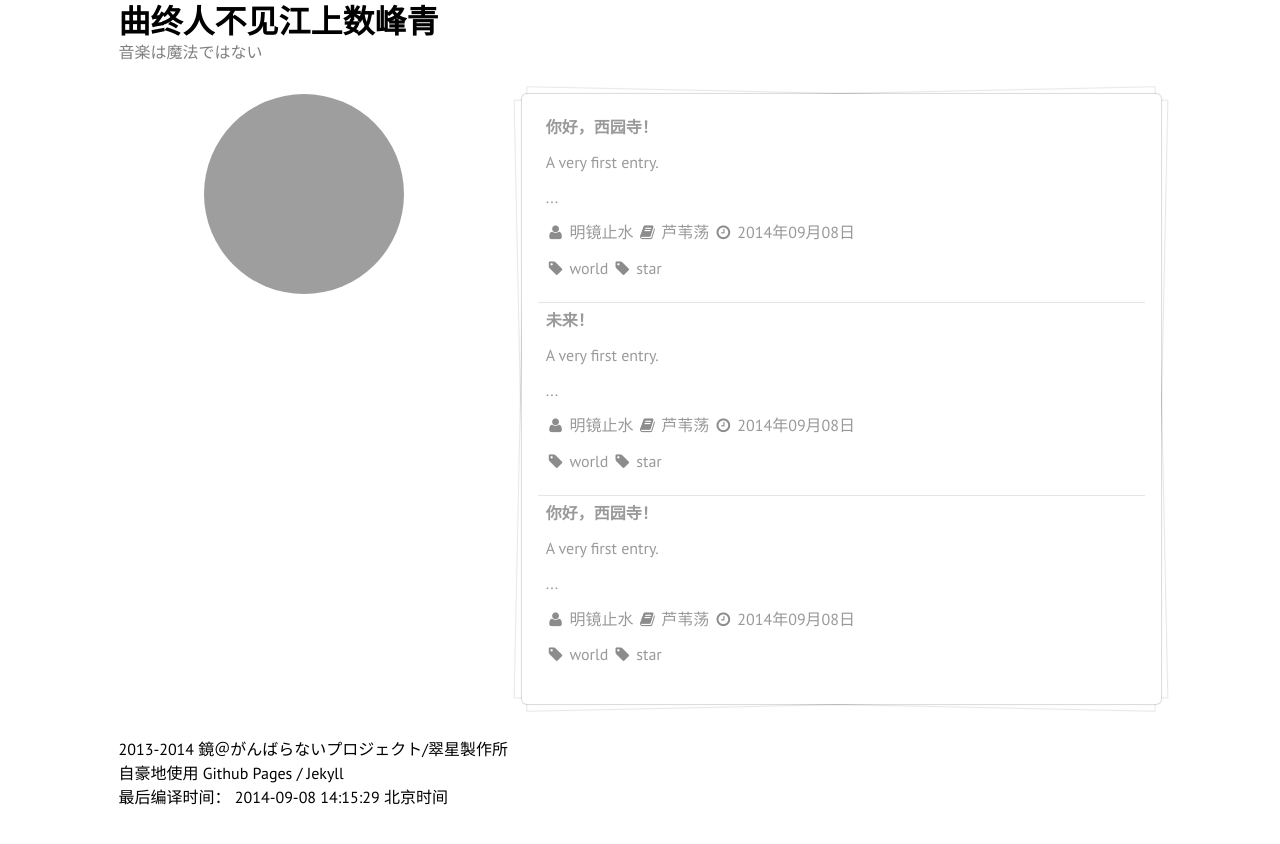
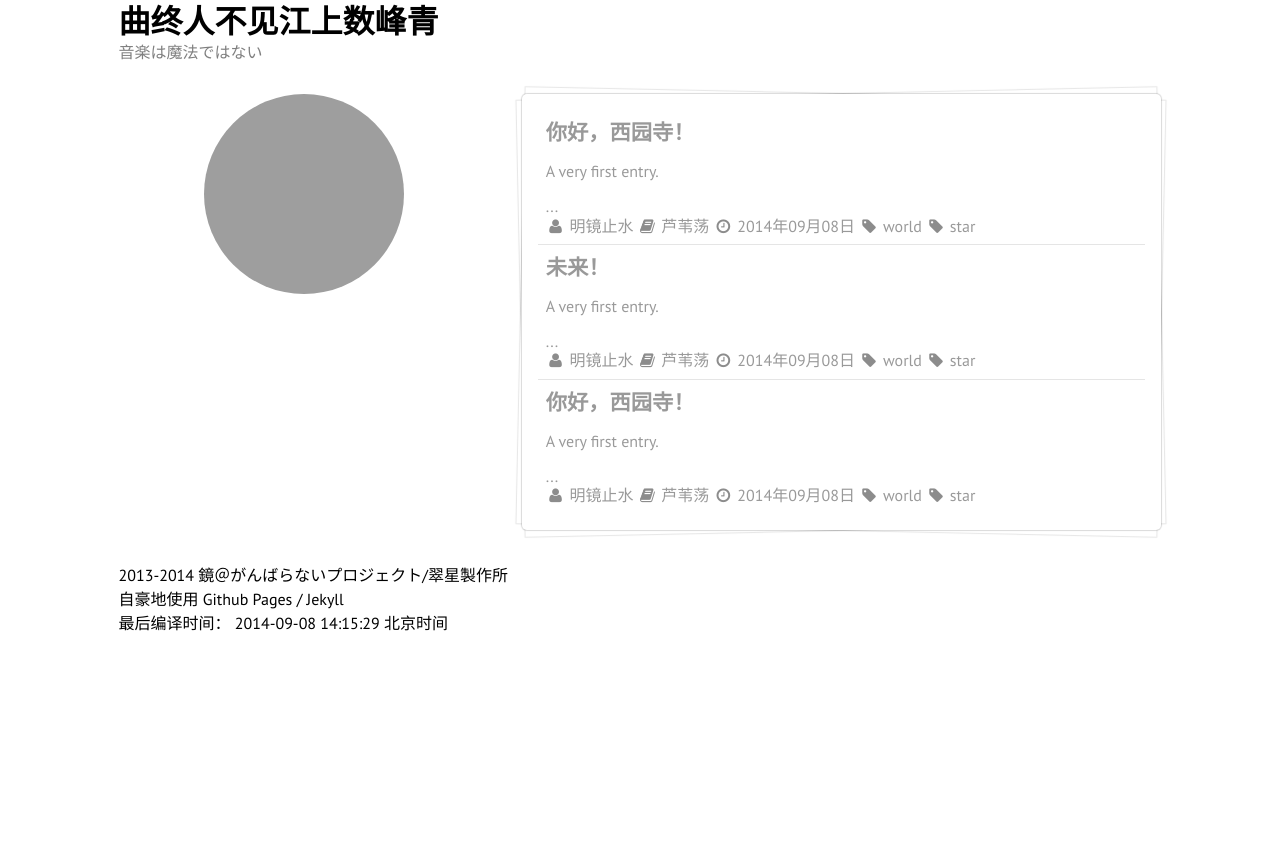
Before and after one commit to KagamiChan/ayumi, a Jekyll site: the page built from index.html, in a window 1280 px wide. Shown: the top 844 px of the page. Built offline with Jekyll 4.4.1, drawn with Linux system fonts in a browser that asks for light colours; grey boxes are pictures that could not be loaded.

Commit message:
mod index view

```diff
--- a/index.html
+++ b/index.html
@@ -15,7 +15,7 @@ title: 首页
 
     <div class="ten wide column">
     <div class="ui piled segment">
-       <div class="ui selection divided relaxed list">
+       <div class="ui selection divided list">
 
                {% for post in site.posts %}
                <div class="item">
@@ -23,26 +23,26 @@ title: 首页
             <a href="{{post.url}}">
 
 
-            <div class="header">{{ post.title }}
-
-            </div>
+            <div class="ui header">{{ post.title }} </div> <div>{{ post.content | truncate: 30 }}</div>
 
 
-            {{ post.content | truncate: 30 }}
 
-            <div>
-            <p>
+
+
+
+
+
             <i class="user icon"></i>{% if post.author %}{{post.author}}{% else %}{{site.author}}{% endif%}
 
             <i class="book icon"></i>{{ post.categories }}
 
             <i class="time icon"></i>{{post.date| date:"%Y年%m月%d日"}}
 
-                              </p> <p>
+
                                    {% for tag in post.tags %}
                                     <i class="tag icon"></i>{{ tag }}
-                                {% endfor %}</p>
-                                </div>
+                                {% endfor %}
+
 
             </a>
 
--- a/style.css
+++ b/style.css
@@ -11,3 +11,7 @@ a:visited{
     margin: auto;
     border-radius: 50%;
 }
+
+.inline{
+    display: inline-block;
+}
```
